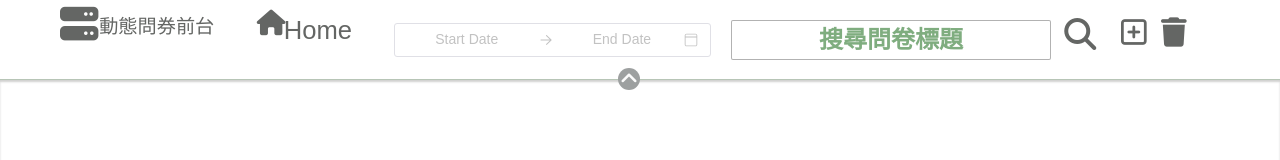
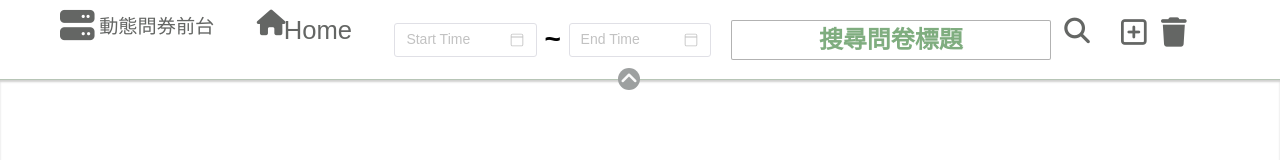
Before and after one commit to PersonHow/QuestionNaireMange, a Vue app: page / in a window 1280 px wide. Both pictures are taken after a click on the icon 629 px from the left and 55 px from the top of the page. Shown: the top 160 px of the page. Built offline with nearby package versions, Linux system fonts and the light colour scheme; no server answers; a web font is replaced by a local one.

Commit message:
Pagination done

```diff
--- a/src/assets/main.scss
+++ b/src/assets/main.scss
@@ -15,7 +15,7 @@ textarea {
     transition: all 0.1s linear;
 
     &:focus {
-        // outline: 0.5px solid rgb(2, 126, 2);
+        outline: 0.5px solid rgb(101, 211, 101);
         // outline:none;
         border-radius: 2px;
         box-shadow: 0 0 8px rgb(86, 201, 86);
--- a/src/components/Header.vue
+++ b/src/components/Header.vue
@@ -9,9 +9,12 @@
             <i class="fa-solid fa-house"></i>
         </RouterLink>
         <div class="searchArea">
-            <n-date-picker v-model:value="this.range" type="daterange" clearable class="dateSelect" />
-            <input type="text" placeholder="搜尋問卷標題">
-            <i class="fa-solid fa-magnifying-glass"></i>
+            <n-date-picker v-model:value="this.rangeStart" type="date" clearable class="dateSelect"
+                placeholder="Start Time" />
+            <h1>&nbsp;~&nbsp;</h1>
+            <n-date-picker v-model:value="this.rangeEnd" type="date" clearable class="dateSelect" placeholder="End Time" />
+            <input type="text" placeholder="搜尋問卷標題" v-model="this.titleText">
+            <i class="fa-solid fa-magnifying-glass" @click="this.doSearch()"></i>
         </div>
         <div class="editArea">
             <i class="fa-regular fa-square-plus" @click="$router.push('/AddView')"></i>
@@ -20,15 +23,18 @@
     </div>
 </template>
 <script>
-import { mapState } from 'pinia';
-import location from "../stores/location"
+import { mapState, mapActions } from 'pinia';
+import location from "../stores/location";
+import survey from "../stores/survey";
 import { RouterLink, RouterView } from 'vue-router'
 import { NDatePicker } from 'naive-ui';
 export default {
     data() {
         return {
             showBar: false,
-            range: ""
+            rangeStart: [],
+            rangeEnd: [],
+            titleText: "",
         }
     },
     props: [
@@ -42,13 +48,60 @@ export default {
         NDatePicker
     },
     methods: {
-        transDate() {
-            let startDate = new Date(this.range[0])
-            let endDate = new Date(this.range[1])
-            let startText = `${startDate.getFullYear()}-${startDate.getMonth() + 1}-${startDate.getDate()}`
-            let endText = `${endDate.getFullYear()}-${endDate.getMonth() + 1}-${endDate.getDate()}`
-            console.log(startDate)
-            console.log(startText)
+        ...mapActions(survey, ['setSearchValue', 'searchSurveyInfo']),
+        doSearch() {
+            let startText = ""
+            let endText = ""
+            console.log(this.rangeEnd);
+            if (this.range !== null) {
+                let startTime = new Date(this.rangeStart)
+                let endTime = new Date(this.rangeEnd)
+                // 確保月份時間格式小於 10，補上 0 以便符合送入後端的 localDate 格式
+                let startMonth = "";
+                let endMonth = "";
+                if ((startTime.getMonth() + 1) < 10) {
+                    startMonth = `0${startTime.getMonth() + 1}`
+                } else {
+                    startMonth = startTime.getMonth() + 1
+                }
+                if ((endTime.getMonth() + 1) < 10) {
+                    endMonth = `0${endTime.getMonth() + 1}`
+                } else {
+                    endMonth = endTime.getMonth() + 1
+                }
+
+                // 確保日期時間格式小於 10，補上 0 以便符合送入後端的 localDate 格式
+                let startDate = "";
+                let endDate = "";
+                if (startTime.getDate() < 10) {
+                    startDate = `0${startTime.getDate()}`
+                } else {
+                    startDate = startTime.getDate();
+                }
+                if (endTime.getDate() < 10) {
+                    endDate = `0${endTime.getDate()}`
+                } else {
+                    endDate = endTime.getDate();
+                }
+
+                // 將時間格式組成後端需求
+                startText = `${startTime.getFullYear()}-${startMonth}-${startDate}`
+                endText = `${endTime.getFullYear()}-${endMonth}-${endDate}`
+                if (startText == endText || endText == 'NaN-NaN-NaN') {
+                    endText = ""
+                }
+                if (startText == 'NaN-NaN-NaN') {
+                    startText = ""
+                }
+                console.log(startText)
+                console.log(endText)
+            }
+            if (this.rangeStart == "NaN-NaN-NaN" && this.rangeEnd == "NaN-NaN-NaN") {
+                startText = ""
+                endText = ""
+            }
+            this.setSearchValue(this.titleText, startText, endText)
+            this.searchSurveyInfo();
         },
         conDate() {
             const datePicker = document.querySelector(".dateSelect")
@@ -56,9 +109,8 @@ export default {
         }
     },
     updated() {
-        this.transDate()
-    }
-
+        // this.transDate()
+    },
 }
 </script>
 <style lang="scss" scoped>
@@ -78,10 +130,11 @@ $bg: rgb(255, 255, 255);
 
     .searchArea {
         width: 200px;
+        height: 100%;
         position: relative;
 
         .dateSelect {
-            width: 350px;
+            width: 2dvw;
             opacity: 0;
         }
 
@@ -93,10 +146,14 @@ $bg: rgb(255, 255, 255);
             position: absolute;
             color: rgba(100, 102, 100);
             left: 0;
-            top: 15px;
-            font-size: 4dvh;
+            top: 1.5dvh;
+            font-size: 2dvw;
             display: block;
             transition: left 1s;
+        }
+
+        h1 {
+            opacity: 0;
         }
     }
 
@@ -109,8 +166,8 @@ $bg: rgb(255, 255, 255);
 
         .barItem {
             position: absolute;
-            top: 5px;
-            font-size: 28pt;
+            top: 1dvh;
+            font-size: 2.7dvw;
             color: rgba(100, 102, 100);
         }
 
@@ -120,6 +177,7 @@ $bg: rgb(255, 255, 255);
             height: 40px;
             top: 10px;
             left: 10px;
+            font-size: 2dvw;
         }
 
         span {
@@ -174,7 +232,7 @@ $bg: rgb(255, 255, 255);
 
         .barItem {
             // 標題圖示
-            font-size: 3dvw;
+            font-size: 2.7dvw;
             text-shadow: none;
             color: rgba(100, 102, 100);
         }
@@ -237,6 +295,10 @@ $bg: rgb(255, 255, 255);
         position: relative;
         margin-right: 30px;
 
+        h1 {
+            opacity: 1;
+        }
+
         i {
             //放大鏡移動
             position: absolute;
@@ -271,7 +333,7 @@ $bg: rgb(255, 255, 255);
         .dateSelect {
             // 時間欄
             opacity: 1;
-            width: 350px;
+            width: 12dvw;
             animation: textUp linear 1s;
         }
     }
--- a/src/stores/survey.js
+++ b/src/stores/survey.js
@@ -3,7 +3,13 @@ import { defineStore } from 'pinia'
 export default defineStore('survey', {
     state() {
         return {
-            surInfo: ""
+            surInfo: "",
+            searchObject: {
+                title: "",
+                startTime: "",
+                endTime: ""
+            },
+            searchResult: ""
         }
     },
     getters: {
@@ -41,6 +47,39 @@ export default defineStore('survey', {
                 })
                 .catch(error => console.log(error))
             this.surInfo = ""
+        },
+        setSearchValue(title, start, end) {
+            if (title !== "" || title !== undefined) {
+                this.searchObject.title = title;
+            }
+            if (start !== "" || start !== undefined) {
+                this.searchObject.startTime = start;
+            }
+            if (end !== "" || end !== undefined) {
+                this.searchObject.endTime = end;
+            }
+            console.log(this.searchObject)
+        },
+        searchSurveyInfo() {
+            fetch("http://localhost:8080/questionNaire/searchSurveyInfo", {
+                method: "POST",
+                headers: {
+                    "Content-Type": "application/json"
+                },
+                body: JSON.stringify(this.searchObject)
+            })
+                .then(res => res.json())
+                .then(data => {
+                    console.log(data)
+                    if (this.searchObject.startTime == "" && this.searchObject.title == "" && this.searchObject.endTime == "") {
+                        this.searchResult == "";
+
+                    } else {
+                        this.searchResult = data;
+                    }
+                    console.log(this.searchResult)
+                })
+                .catch(err => console.log(err))
         }
     }
 })
--- a/src/views/HomeView.vue
+++ b/src/views/HomeView.vue
@@ -1,6 +1,7 @@
 <script>
-import { mapActions } from 'pinia';
+import { mapState, mapActions } from 'pinia';
 import location from '../stores/location';
+import survey from '../stores/survey';
 import { RouterLink } from 'vue-router';
 import modal from '../components/modal.vue';
 export default {
@@ -20,7 +21,13 @@ export default {
       openModal: false,
       // Modal 中使用的物件
       modalObject: {},
+      // 資料的數量
+      dataNums: undefined
+
     }
+  },
+  computed: {
+    ...mapState(survey, ['searchResult'])
   },
   methods: {
     ...mapActions(location, ["setLocation"]),
@@ -76,11 +83,16 @@ export default {
       const maxData = (currentPage * pageData);
 
       // 針對總資料筆數進行篩選, 要顯示在畫面上的資料
-      this.dataArr = this.arr.slice(minData, maxData)
-
+      this.dataArr = data.slice(minData, maxData)
+      this.dataNums = data.length
     },
     changePages(nowPage) {
-      this.pagination(this.arr, nowPage)
+      if (this.searchResult !== '') {
+        this.pagination(this.searchResult.surveyLists, nowPage)
+
+      } else {
+        this.pagination(this.arr, nowPage)
+      }
       this.currentIndex = nowPage
     },
     showSurvey(id) {
@@ -103,11 +115,23 @@ export default {
     this.setLocation(1)
   },
   created() {
-    // setInterval(() => {
-    //   this.showAll()
-    // }, 3000);
     this.showAll()
+    if (this.searchResult !== '') {
+      this.pagination(this.searchResult.surveyLists, 1)
+    }
+    // 當搜尋結果的 surveyLists 屬性不等於 undefined 時
+    // 藉由比對資料量來控制顯示結果，這樣就不會跑版
+    setInterval(() => {
+      if (this.searchResult.surveyLists !== undefined) {
+        if (this.dataNums !== this.searchResult.surveyLists.length) {
+          this.changePages(this.currentIndex)
+        }
+      }
+    }, 200)
   },
+  updated() {
+
+  }
 
 }
 </script>
```
